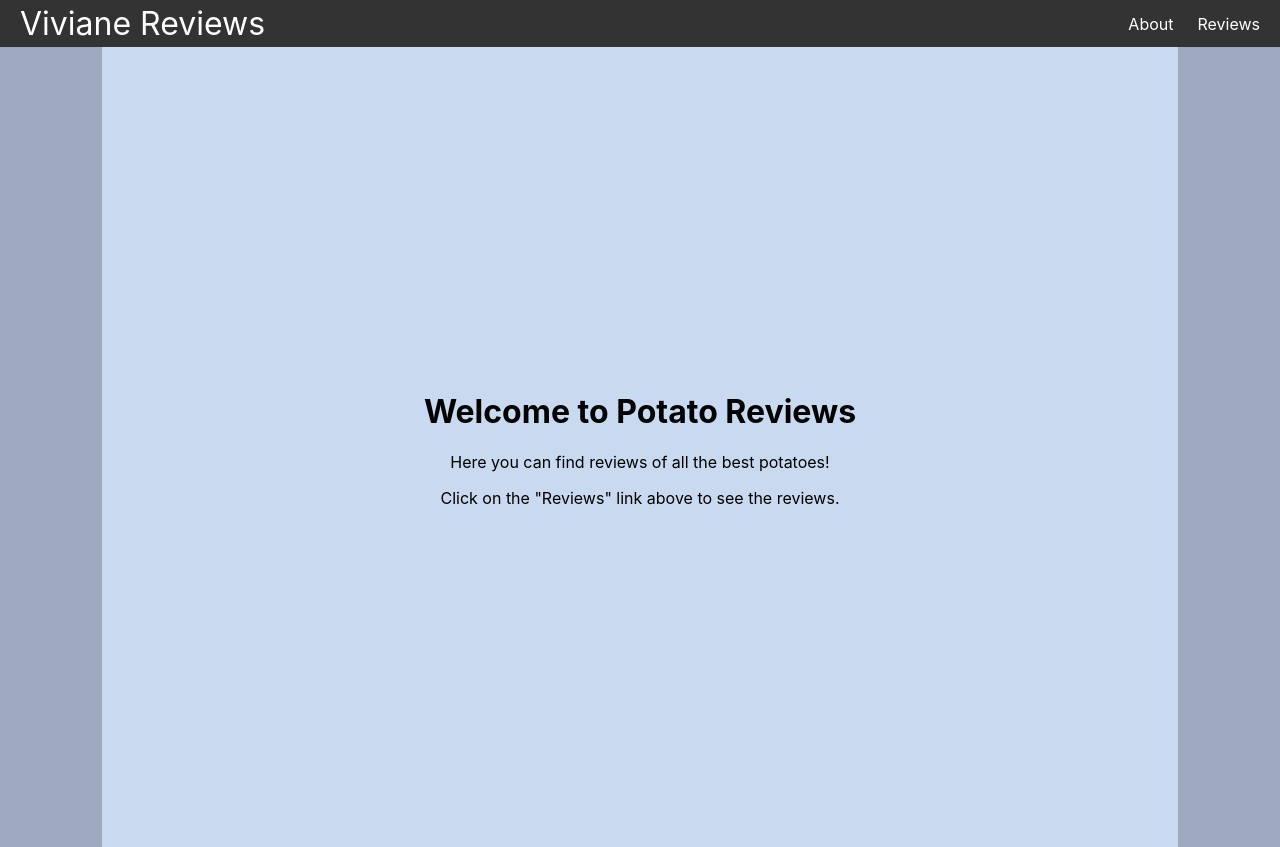
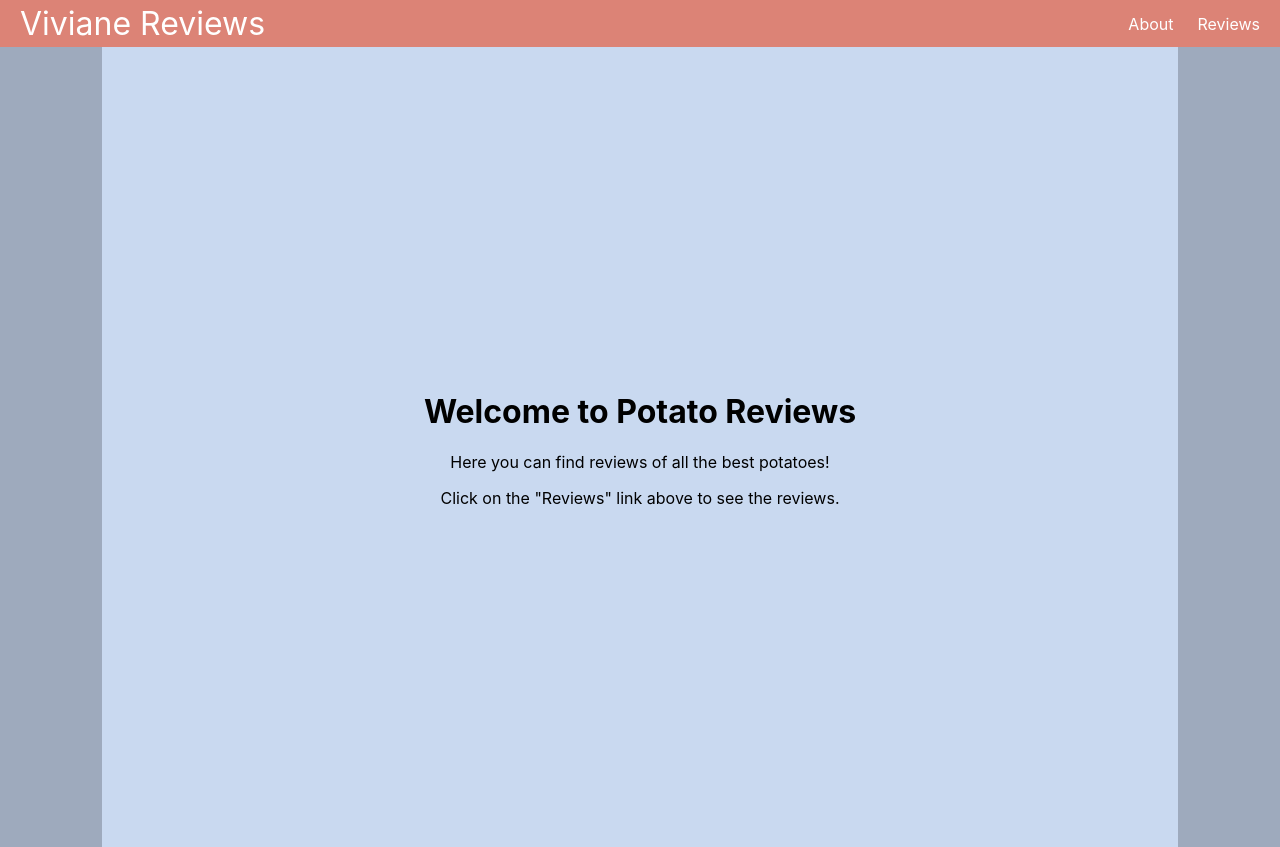
Before and after one commit to Angewoah/Music-Blog, a React (Create React App) app in the folder my-app/: page / in a window 1280 px wide. Built offline with nearby package versions, Linux system fonts and the light colour scheme.

Commit message:
change color of navbar

```diff
--- a/my-app/src/index.css
+++ b/my-app/src/index.css
@@ -17,7 +17,7 @@ body {
 }
 
 .nav{
-  background-color: #333;
+  background-color: #dc8376;
   color: white;
   display: flex;
   justify-content: space-between;
```
